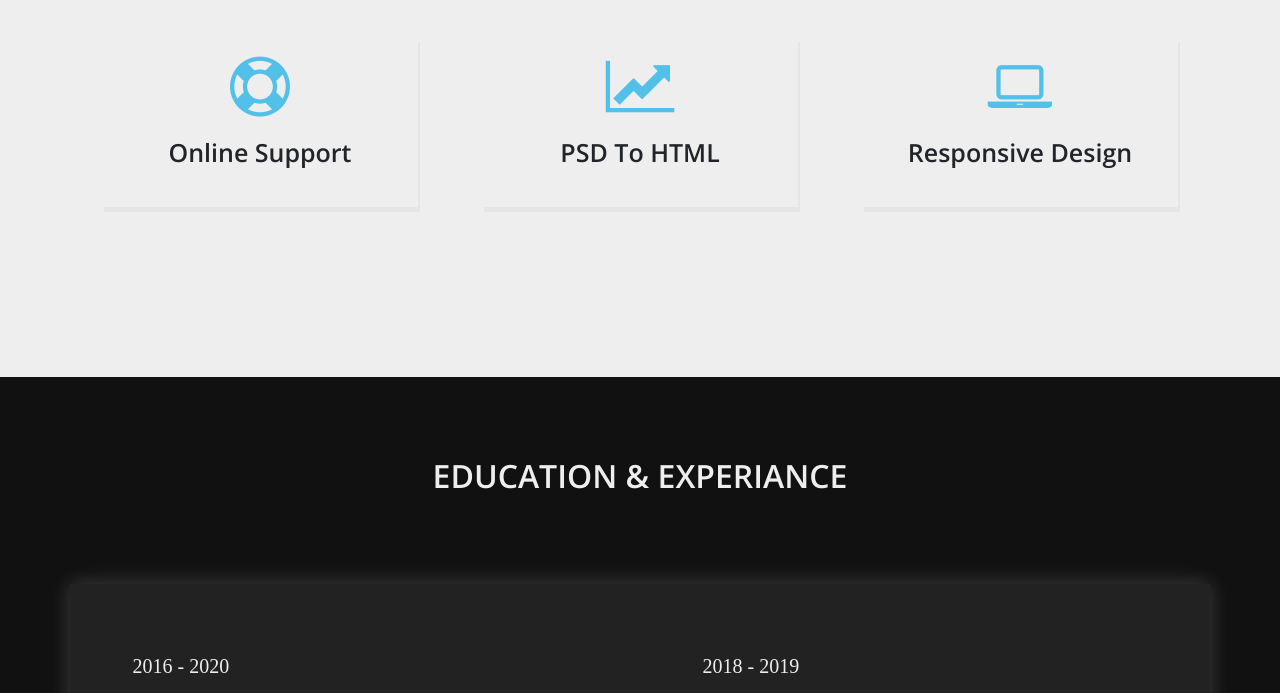
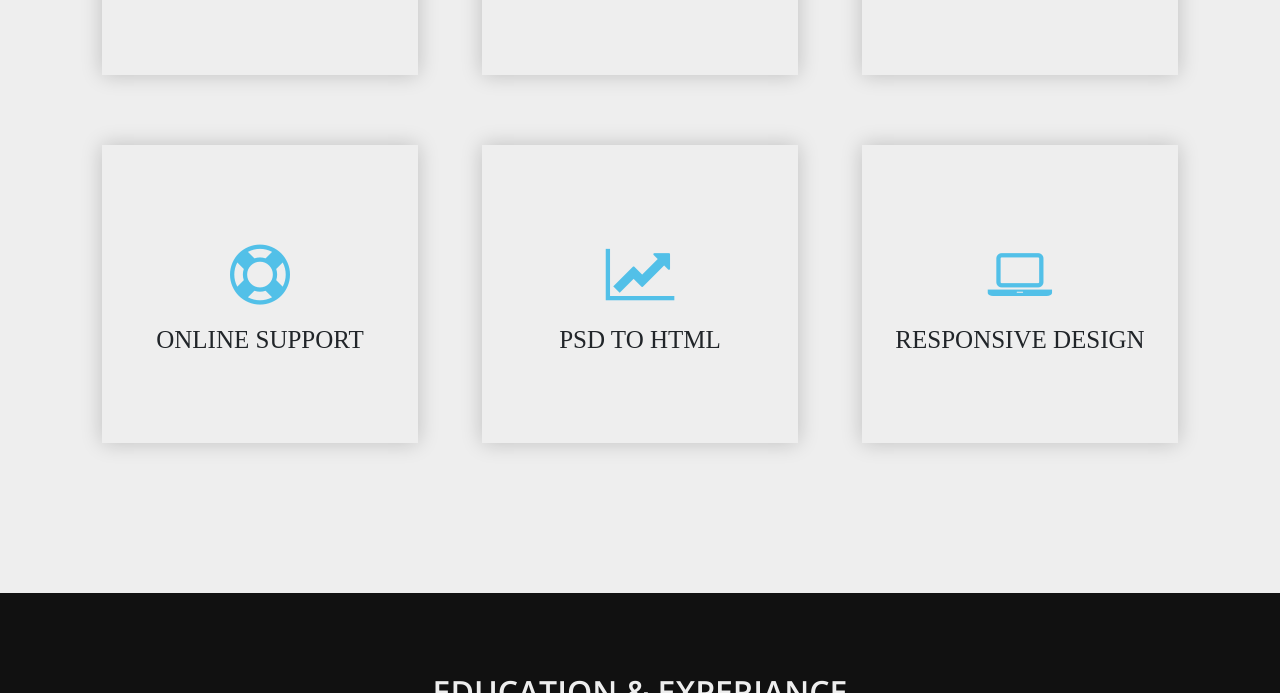
Before and after one commit to ssarnab/portfolio, a plain HTML site: page index.html in a window 1280 px wide. Shown: the part 2340-3033 px from the top of the page. Drawn offline with Linux system fonts and the light colour scheme; a web font is replaced by a local one.

Commit message:
My services part some design is changed

```diff
--- a/css/style.css
+++ b/css/style.css
@@ -401,23 +401,23 @@ My Service Part CSS Start
 }
 
 .service h4 {
-    padding-bottom: 40px;
-    font-family: ob;
+
+    font-family: oeb;
     font-size: 25px;
-    text-transform: capitalize;
+    text-transform: uppercase;
 }
 
 
 .service-item {
-    margin-bottom: 20px;
     padding: 20px 0px;
 
 }
 
 .service-item .si {
 
-    margin-bottom: 30px!important;
-    box-shadow: 2px 5px #e5e5e5;
+  margin-bottom: 30px!important;
+  box-shadow: 0px 0px 20px rgba(0,0,0,.2);
+    padding:80px 0px;
 }
 
 .service-item i:hover {
```
